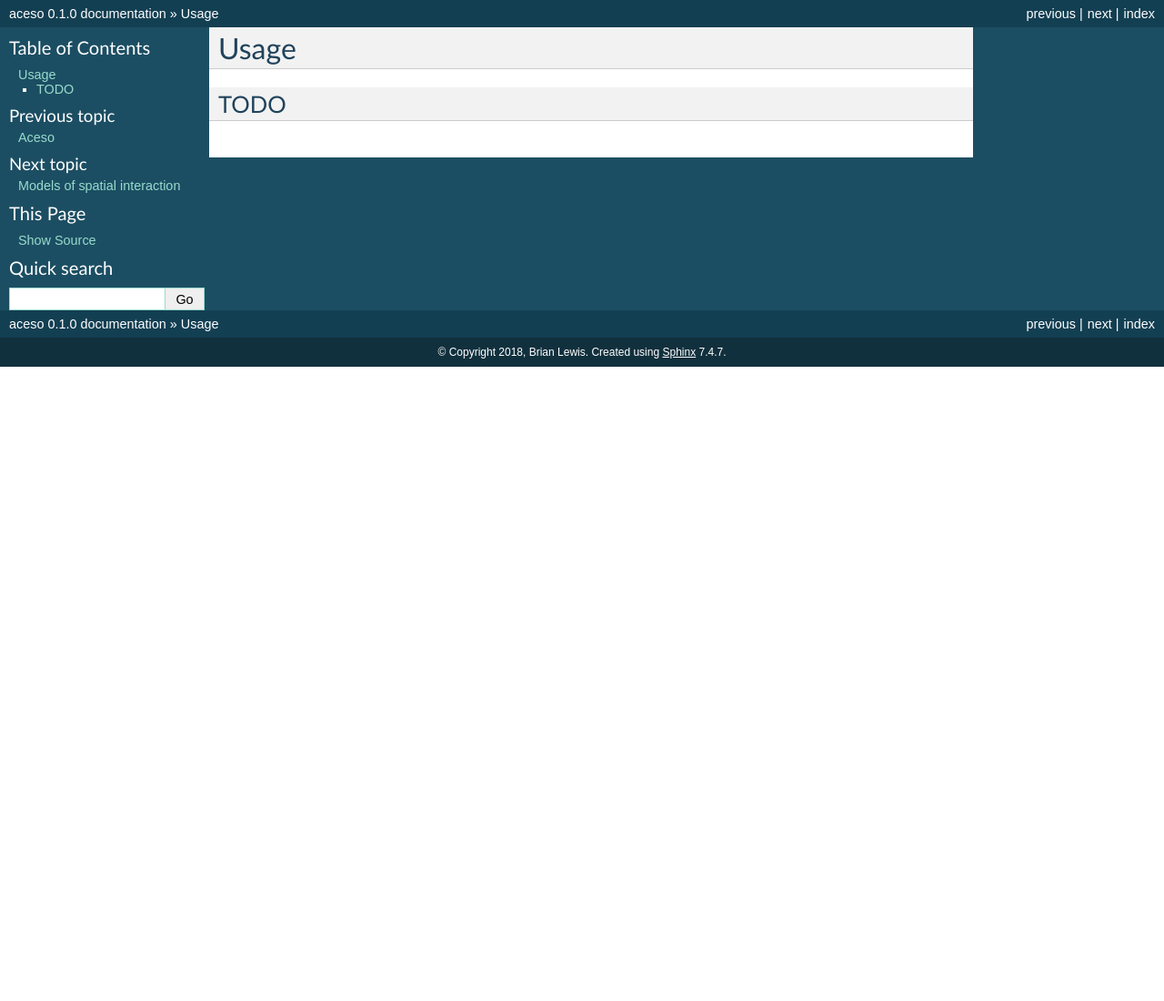
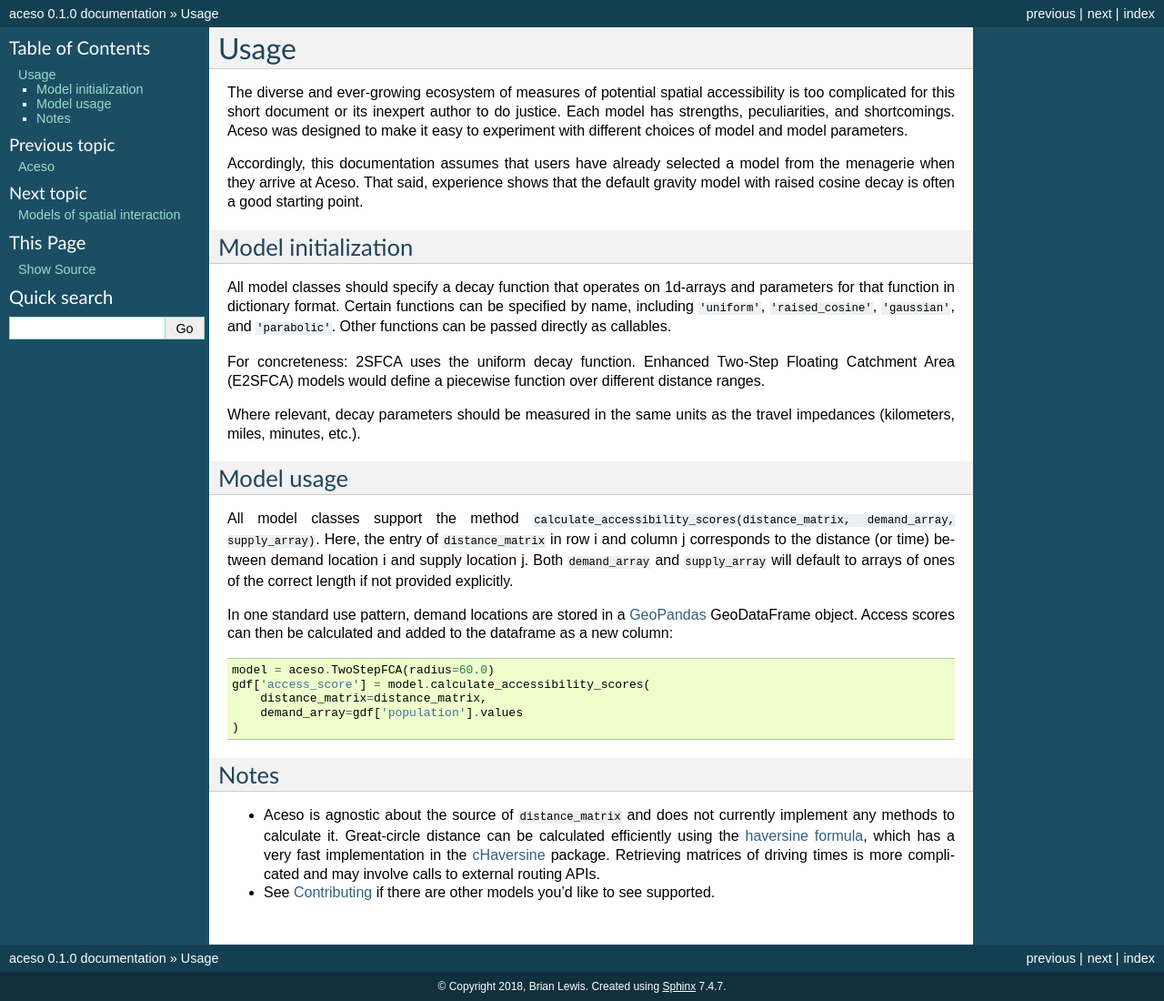
Before and after one commit to tetraptych/aceso, a Sphinx documentation site: the page built from docs/usage.rst, in a window 1280 px wide. Shown: the whole page at 91% size. Built offline with Sphinx 7.4.7, drawn with Linux system fonts in a browser that asks for light colours; before the commit the page ends 900 px from its top, so only the background shows below that.

Commit message:
Update documentation with usage examples

```diff
--- a/docs/api/decay.rst
+++ b/docs/api/decay.rst
@@ -1,6 +1,5 @@
 Decay functions
 ===============
 
-
 .. automodule:: aceso.decay
    :members:
--- a/docs/api/index.rst
+++ b/docs/api/index.rst
@@ -7,6 +7,7 @@ Gravity Model
 -------------
 .. autoclass:: aceso.GravityModel
    :members:
+   :private-members:
 
 Two-Step Floating Catchment Area (2SFCA)
 ----------------------------------------
--- a/docs/conf.py
+++ b/docs/conf.py
@@ -54,6 +54,7 @@ extensions = [
     'sphinx.ext.autosummary',
     'sphinx.ext.viewcode',
     'sphinx.ext.napoleon',
+    'sphinx.ext.mathjax',
 ]
 
 autoclass_content = 'both'
--- a/docs/contributing.rst
+++ b/docs/contributing.rst
@@ -1,3 +1,5 @@
+.. _contributing:
+
 Contributing
 ------------
 
--- a/docs/index.rst
+++ b/docs/index.rst
@@ -23,7 +23,7 @@ Contents
    contributing
 
 Sample Output
-=============
+-------------
 .. image:: https://farm1.staticflickr.com/902/39848822400_197406d944_b_d.jpg
 
 Indices and tables
--- a/docs/usage.rst
+++ b/docs/usage.rst
@@ -1,5 +1,33 @@
 Usage
 =====
 
-TODO
-----
+The diverse and ever-growing ecosystem of measures of potential spatial accessibility is too complicated for this short document or its inexpert author to do justice. Each model has strengths, peculiarities, and shortcomings. Aceso was designed to make it easy to experiment with different choices of model and model parameters.
+
+Accordingly, this documentation assumes that users have already selected a model from the menagerie when they arrive at Aceso. That said, experience shows that the default gravity model with raised cosine decay is often a good starting point.
+
+Model initialization
+--------------------
+
+All model classes should specify a decay function that operates on 1d-arrays and parameters for that function in dictionary format. Certain functions can be specified by name, including ``'uniform'``, ``'raised_cosine'``, ``'gaussian'``, and ``'parabolic'``. Other functions can be passed directly as callables.
+
+For concreteness: 2SFCA uses the uniform decay function. Enhanced Two-Step Floating Catchment Area (E2SFCA) models would define a piecewise function over different distance ranges.
+
+Where relevant, decay parameters should be measured in the same units as the travel impedances (kilometers, miles, minutes, etc.).
+
+Model usage
+-----------
+
+All model classes support the method ``calculate_accessibility_scores(distance_matrix, demand_array, supply_array)``. Here, the entry of ``distance_matrix`` in row i and column j corresponds to the distance (or time) between demand location i and supply location j. Both ``demand_array`` and ``supply_array`` will default to arrays of ones of the correct length if not provided explicitly.
+
+In one standard use pattern, demand locations are stored in a `GeoPandas <http://geopandas.org/>`_ GeoDataFrame object. Access scores can then be calculated and added to the dataframe as a new column: ::
+
+    model = aceso.TwoStepFCA(radius=60.0)
+    gdf['access_score'] = model.calculate_accessibility_scores(
+        distance_matrix=distance_matrix,
+        demand_array=gdf['population'].values
+    )
+
+Notes
+-----
+* Aceso is agnostic about the source of ``distance_matrix`` and does not currently implement any methods to calculate it. Great-circle distance can be calculated efficiently using the `haversine formula <https://en.wikipedia.org/wiki/Haversine_formula>`_, which has a very fast implementation in the `cHaversine <https://github.com/doublemap/cHaversine>`_ package. Retrieving matrices of driving times is more complicated and may involve calls to external routing APIs.
+* See :ref:`Contributing` if there are other models you'd like to see supported.
```
Also changed, not shown: 2 other files.
